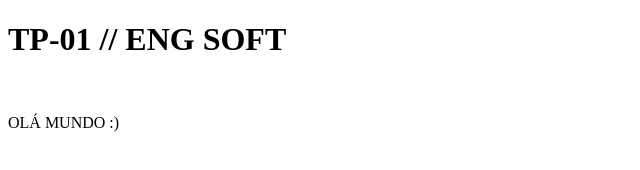
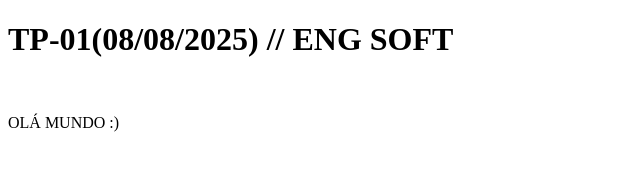
Before and after one commit to vitinb7/AulaEngSoft, a plain HTML site: page index.html in a window 1280 px wide. Shown: the whole page, without its empty margins (0-640 px from the left). Drawn offline with Linux system fonts and the light colour scheme.

Commit message:
segundo commit

```diff
--- a/index.html
+++ b/index.html
@@ -7,7 +7,8 @@
     <title>TP-01 / ENG SOFT</title>
 </head>
 <body>
-    <H1>TP-01 // ENG SOFT</H1>
+    <H1>TP-01(08/08/2025) // ENG SOFT</H1>
+
     <br>
     <p>OLÁ MUNDO :)</p>
 </body>
```
